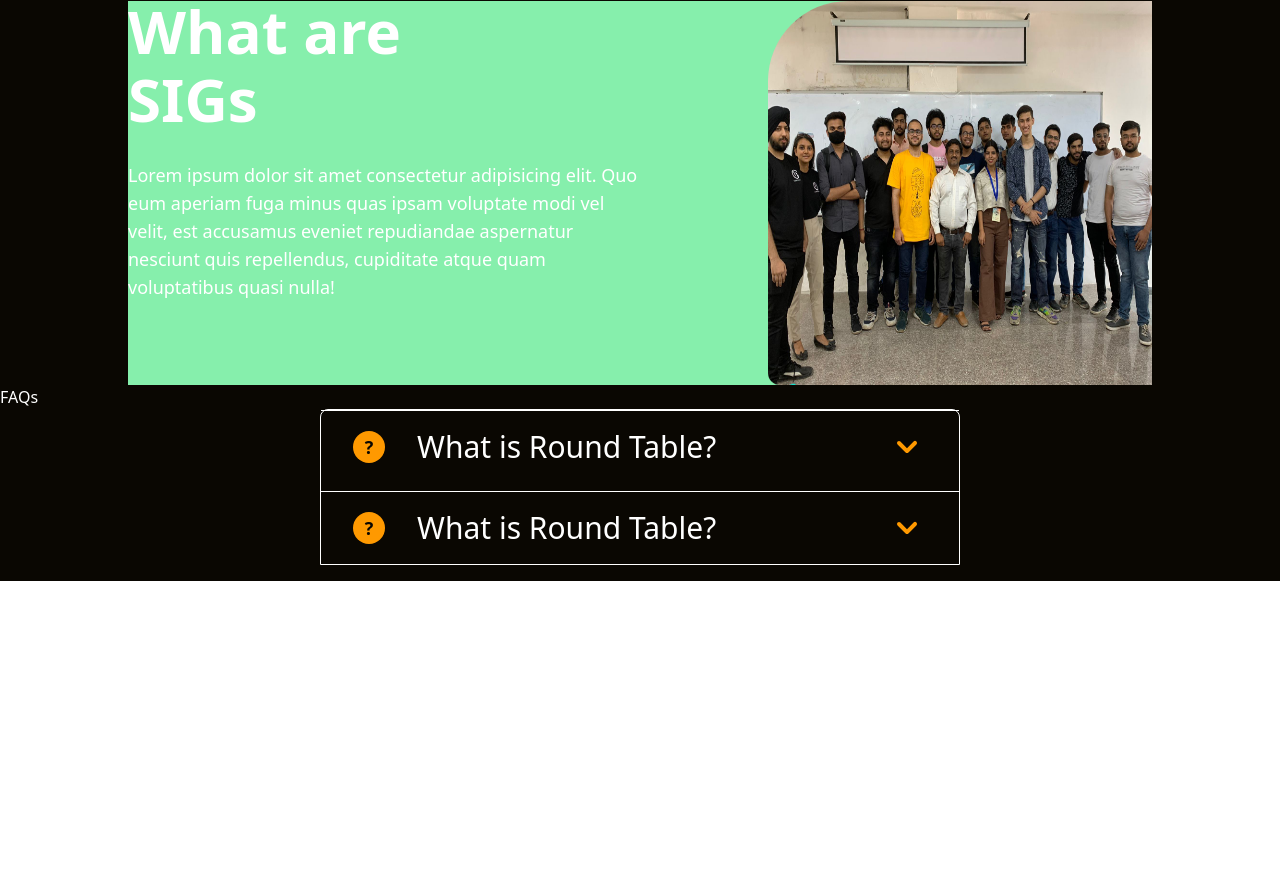
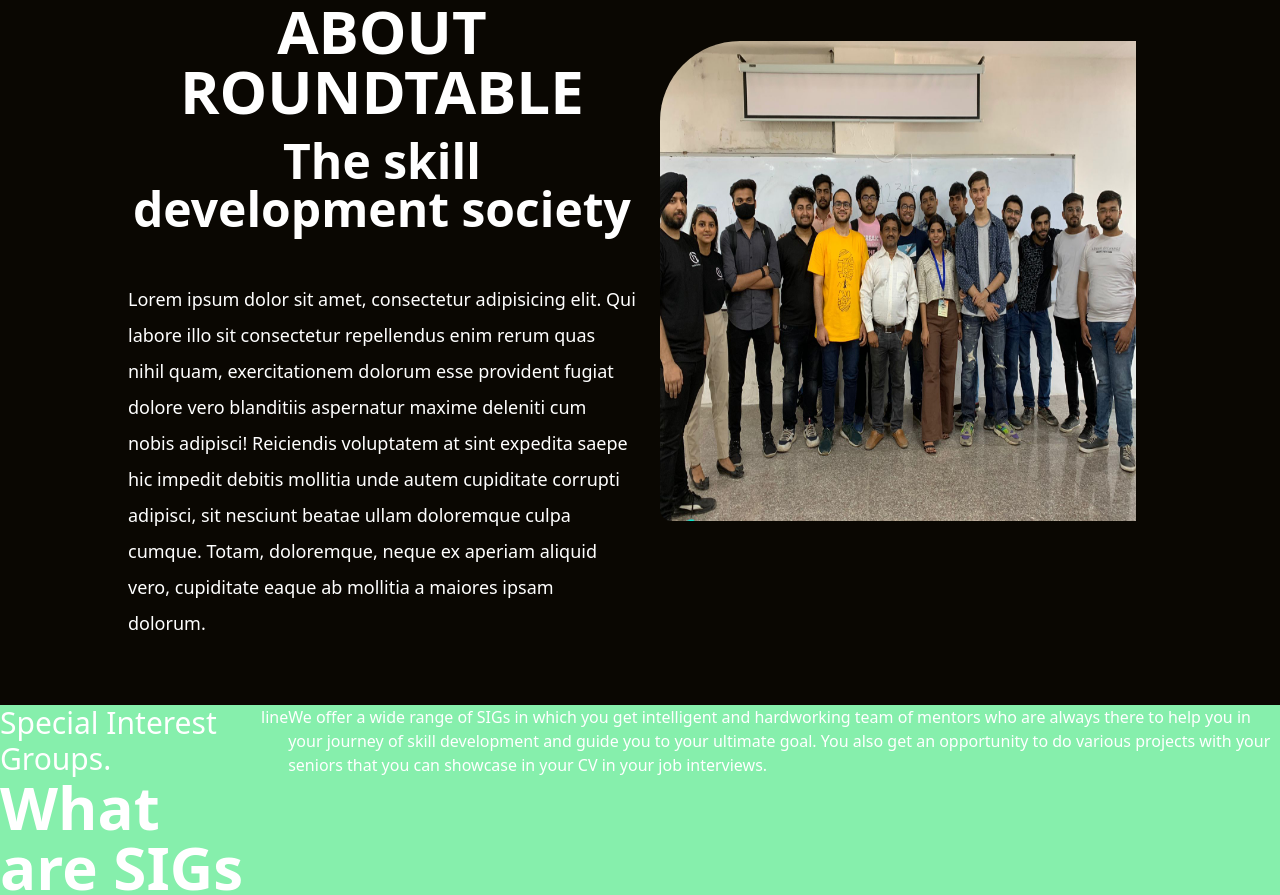
Before and after one commit to RoundTableDTU/Official-Website, a Next.js app: page /about in a window 1280 px wide. Shown: the part 189-1084 px from the top of the page. Before the commit the page ends 800 px from the top, so only its background shows below. Built offline with nearby package versions, Linux system fonts and the light colour scheme.

Commit message:
progress on about page

```diff
--- a/components/Layout/index.tsx
+++ b/components/Layout/index.tsx
@@ -4,13 +4,16 @@ import Navbar from "../Navbar";
 
 type Props = {
   children: React.ReactNode;
+  className?: string;
 };
 
 const Layout = (props: Props) => {
   return (
-    <div className="w-full flex flex-col items-center bg-primary-black text-white py-4 gap-10">
+    <div
+      className={`w-full flex flex-col items-center bg-primary-black text-white py-4 gap-10`}
+    >
       <Navbar />
-      <div className="w-full h-full">{props.children}</div>
+      <div className={`w-full h-full ${props.className}`}>{props.children}</div>
     </div>
   );
 };
--- a/pages/about.tsx
+++ b/pages/about.tsx
@@ -1,6 +1,6 @@
 import React, { useState } from "react";
 import SigCard from "../components/SigCard";
-
+import { aboutRoundTable, sigInfo, sigList } from "../utility/roundtableText";
 import Layout from "../components/Layout";
 import Faq from "../components/Faq";
 import FaqAccordian from "../components/FaqAccordian";
@@ -9,63 +9,50 @@ type Props = {};
 
 const About = (props: Props) => {
   return (
-    <Layout>
-      <div className="flex w-4/5 gap-10 bg-green-300 justify-between m-auto">
-        <div className="flex flex-col gap-8 w-1/2">
-          <div className="flex flex-col text-6xl gap-2 font-bold">
-            <h1>What are</h1>
-            <h1>SIGs</h1>
+    <Layout className="flex flex-col gap-16">
+      <div>
+        <div className="flex w-4/5 gap-10 justify-center m-auto">
+          <div className="flex flex-col gap-12 w-1/2">
+            <div className="flex flex-col text-6xl gap-4 font-bold text-center">
+              <h1 className="uppercase">About Roundtable</h1>
+              <h1 className="text-5xl">The skill development society</h1>
+            </div>
+            <div>
+              <p className="text-lg leading-9">{aboutRoundTable}</p>
+            </div>
           </div>
-          <div>
-            <p className="text-lg">
-              Lorem ipsum dolor sit amet consectetur adipisicing elit. Quo eum
-              aperiam fuga minus quas ipsam voluptate modi vel velit, est
-              accusamus eveniet repudiandae aspernatur nesciunt quis
-              repellendus, cupiditate atque quam voluptatibus quasi nulla!
-            </p>
+          <div className="relative top-10 right-4">
+            <img
+              src="assets/images/sig.jpeg"
+              alt=""
+              className="aspect-square h-[30rem] rounded-tl-[5rem] rounded-bl-xl"
+            />
           </div>
         </div>
-        <div className="">
-          <img
-            src="assets/images/sig.jpeg"
-            alt=""
-            className="aspect-square h-96 rounded-tl-[5rem] rounded-bl-xl"
-          />
+      </div>
+      <div className="relative">
+        <div className="flex flex-col justify-center items-center absolute z-10 bg-green-300">
+          <div className="flex justify-start items-start text-left">
+            <div className="w-1/2">
+              <h1 className="text-3xl text-left">{sigInfo.heading}</h1>
+              <h1 className="text-6xl font-bold">{sigInfo.title}</h1>
+            </div>
+            <div>line</div>
+            <h1>{sigInfo.text}</h1>
+          </div>
+          <div></div>
         </div>
+        <div className="h-full w-full absolute z-[2] bg-[#1f0909]/[0.5]"></div>
+        <img
+          src="assets/images/sig_bg_2.jpg"
+          alt=""
+          className="w-full h-[100vh]"
+        />
       </div>
       <div className="w-full">
         <h1>FAQs</h1>
         <FaqAccordian className="w-1/2 m-auto rounded-t-lg flex flex-col gap-2 transition-all box-border border-[1px] border-white" />
       </div>
-      {/* overflow hatana hai, horizontal scrollbar hatana hai */}
-      {/* img extend hori usse fix krna hai */}
-      {/* <div className="absolute mr-4 px-36  pt-14  z-10 ">
-        <h1 className="text-7xl font-bold">What Are SIGs?</h1>
-        <p className="text-xl my-8 font-poppins">
-          Lorem ipsum dolor sit amet consectetur adipisicing elit. Quis in
-          molestiae asperiores alias hic ut facere perspiciatis nisi similique,
-          commodi dolores. Commodi ducimus optio nemo doloremque? Recusandae
-          eius nulla esse? Eum, ducimus! Placeat eveniet exercitationem alias
-          modi qui, libero, minus fuga quidem necessitatibus ea, atque vitae
-          esse rerum. Veniam error natus expedita deleniti eveniet nobis sunt
-          eligendi neque. Natus totam mollitia odio, dolore ratione blanditiis
-          perferendis debitis consectetur obcaecati maiores!
-        </p>
-
-        <div className="grid grid-cols-5 gap-x-7 ">
-          <SigCard sigName="Development" />
-          <SigCard sigName="DSA/CP" />
-          <SigCard sigName="AI/ML" />
-          <SigCard sigName="Finance" />
-          <SigCard sigName="Data Analysis" />
-        </div>
-      </div>
-      <div className="h-full w-full absolute z-[2] bg-[#1f0909]/[0.5]"></div>
-      <img
-        src="/assets/images/sig-bg.jpg"
-        alt="SIG Background Image"
-        className=" object-cover     mt-7 rounded-lg"
-      /> */}
     </Layout>
   );
 };
--- a/utility/roundtableText.ts
+++ b/utility/roundtableText.ts
@@ -38,3 +38,46 @@ export const slides = [
     },
 
   ]
+
+  // about page text
+
+  export const aboutRoundTable = `Lorem ipsum dolor sit amet, consectetur adipisicing elit. Qui
+  labore illo sit consectetur repellendus enim rerum quas nihil
+  quam, exercitationem dolorum esse provident fugiat dolore vero
+  blanditiis aspernatur maxime deleniti cum nobis adipisci!
+  Reiciendis voluptatem at sint expedita saepe hic impedit debitis
+  mollitia unde autem cupiditate corrupti adipisci, sit nesciunt
+  beatae ullam doloremque culpa cumque. Totam, doloremque, neque
+  ex aperiam aliquid vero, cupiditate eaque ab mollitia a maiores
+  ipsam dolorum.
+  `
+
+  export const sigInfo = {
+    title: `What are SIGs`,
+    heading: `Special Interest Groups.`,
+    text: `We offer a wide range of SIGs in which you get intelligent and hardworking team of mentors who are always there to help you in your journey of skill development and guide you to your ultimate goal.
+    You also get an opportunity to do various projects with your seniors that you can showcase in your CV in your job interviews.`
+  }
+
+  export const sigList = [
+    {
+      title: `Web Development`,
+      image: `/assets/images/sigImages/webdev.png`,
+    },
+    {
+      title: `DSA/CP`,
+      image: `/assets/images/sigImages/webdev.png`,
+    },
+    {
+      title: `AI/ML`,
+      image: `/assets/images/sigImages/webdev.png`,
+    },
+    {
+      title: `Finance`,
+      image: `/assets/images/sigImages/webdev.png`,
+    },
+    {
+      title: `Data Analysis`,
+      image: `/assets/images/sigImages/webdev.png`,
+    },
+  ]
```
Also changed, not shown: public/assets/images/sig_bg_2.jpg (added).
